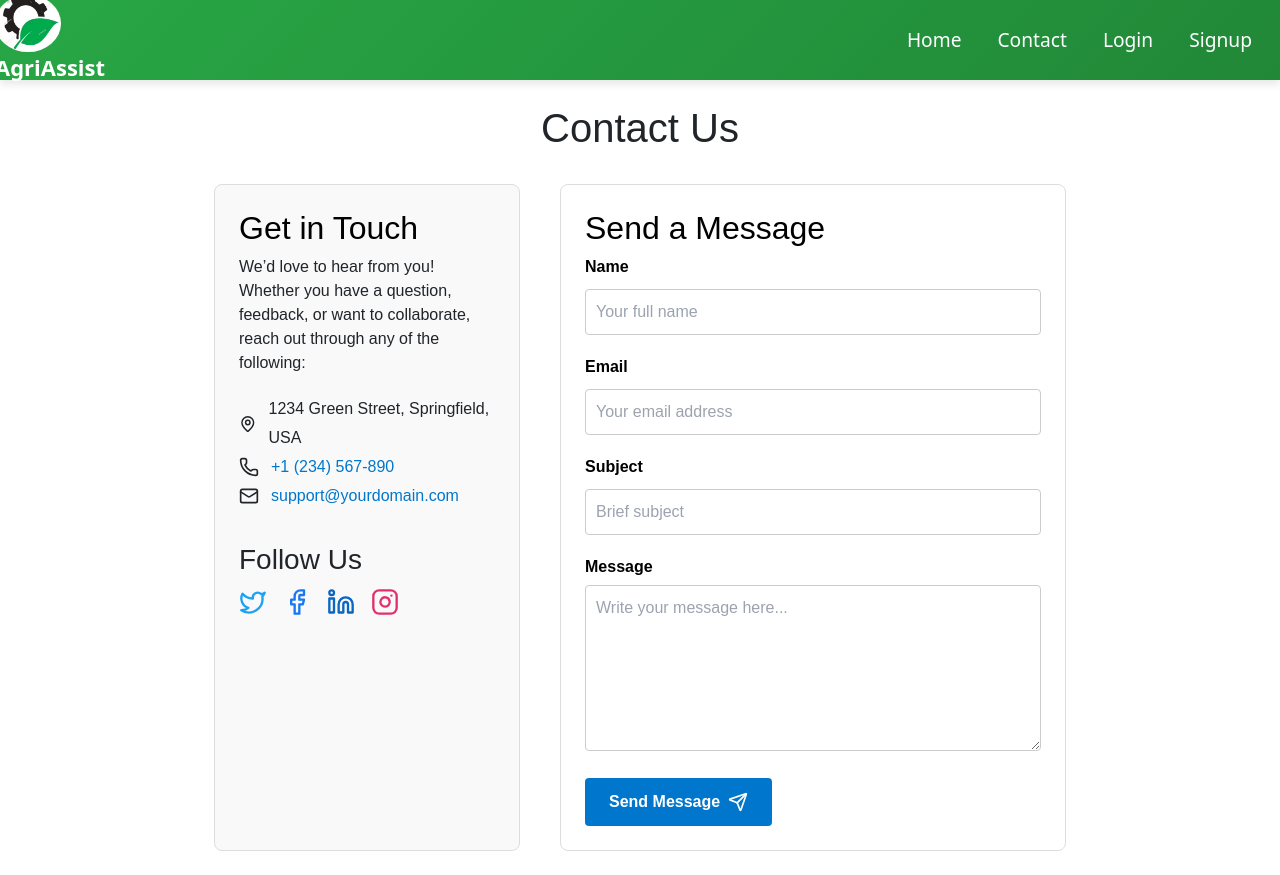
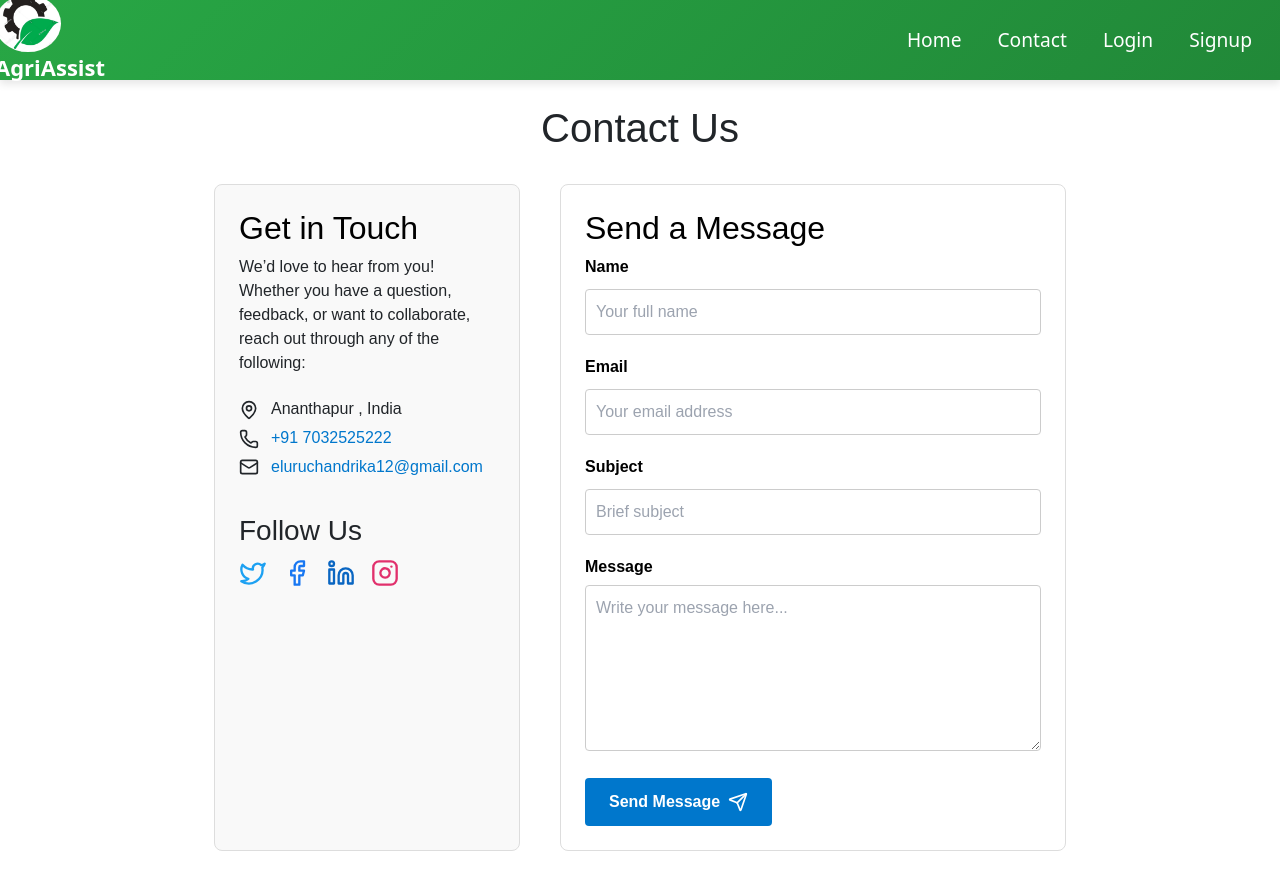
Before and after one commit to Eluruchandrika/argo, a React (Vite) app in the folder client/: page /contact in a window 1280 px wide. Built offline with nearby package versions, Linux system fonts and the light colour scheme; no server answers.

Commit message:
changed site name

```diff
--- a/client/package.json
+++ b/client/package.json
@@ -35,6 +35,7 @@
     "react-dom": "^19.0.0",
     "react-router-dom": "^7.2.0",
     "recharts": "^2.15.3",
+    "sonner": "^2.0.3",
     "tailwind-merge": "^3.3.0",
     "tailwindcss-animate": "^1.0.7"
   },
--- a/client/src/index.css
+++ b/client/src/index.css
@@ -2,6 +2,24 @@
 @tailwind components;
 @tailwind utilities;
 
+@tailwind base;
+@tailwind components;
+@tailwind utilities;
+
+@keyframes fade-in-up {
+  from {
+    opacity: 0;
+    transform: translateY(40px);
+  }
+  to {
+    opacity: 1;
+    transform: translateY(0);
+  }
+}
+
+.animate-fade-in-up {
+  animation: fade-in-up 0.8s ease-out;
+}
 
 .container {
   display: flex;
--- a/client/src/pages/contact.jsx
+++ b/client/src/pages/contact.jsx
@@ -103,18 +103,18 @@ export default function ContactPage() {
           <ul style={{ listStyle: "none", padding: 0, marginTop: 20, lineHeight: 1.8 }}>
             <li style={{ display: "flex", alignItems: "center", gap: 12 }}>
               <MapPin size={20} />
-              <span>1234 Green Street, Springfield, USA</span>
+              <span>Ananthapur , India</span>
             </li>
             <li style={{ display: "flex", alignItems: "center", gap: 12 }}>
               <Phone size={20} />
               <a href="tel:+1234567890" style={{ color: "#0077cc", textDecoration: "none" }}>
-                +1 (234) 567-890
+                +91 7032525222
               </a>
             </li>
             <li style={{ display: "flex", alignItems: "center", gap: 12 }}>
               <Mail size={20} />
               <a href="mailto:support@yourdomain.com" style={{ color: "#0077cc", textDecoration: "none" }}>
-                support@yourdomain.com
+                eluruchandrika12@gmail.com
               </a>
             </li>
           </ul>
@@ -141,7 +141,7 @@ export default function ContactPage() {
                 <Facebook size={28} />
               </a>
               <a
-                href="https://linkedin.com/in/yourprofile"
+                href="https://www.linkedin.com/in/chandrika-eluru/"
                 target="_blank"
                 rel="noopener noreferrer"
                 aria-label="LinkedIn"
@@ -150,7 +150,7 @@ export default function ContactPage() {
                 <Linkedin size={28} />
               </a>
               <a
-                href="https://instagram.com/yourprofile"
+                href="https://instagram.com"
                 target="_blank"
                 rel="noopener noreferrer"
                 aria-label="Instagram"
```
Also changed, not shown: package.json (added, +8 -0 lines), client/src/pages/Login.jsx (line endings or trailing spaces), client/src/pages/Signup.jsx (line endings or trailing spaces), 2 other files (tests, documents, lock files or other folders).
